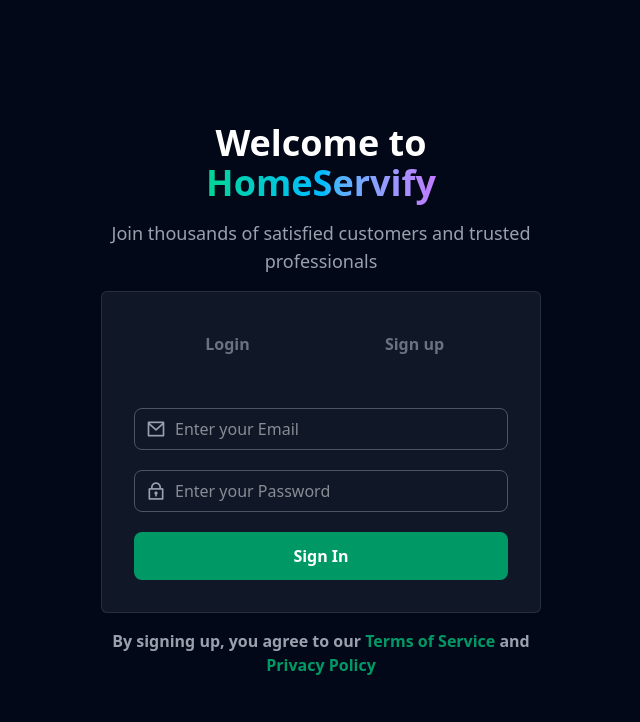
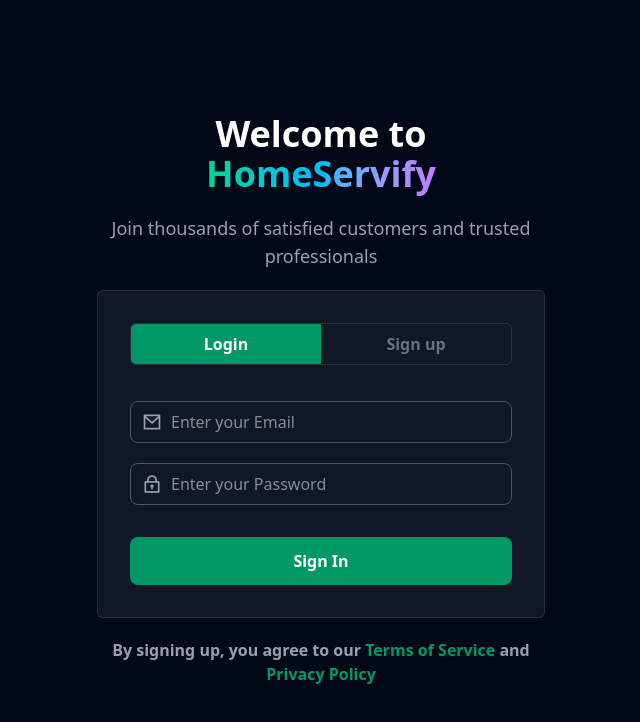
Before and after one commit to Kunalmadoliya/Survify, a React (Vite) app: page / in a window 1280 px wide. Shown: the top 722 px of the page, without its empty margins (319-959 px from the left). Built offline with nearby package versions, Linux system fonts and the light colour scheme.

Commit message:
16-07-25

```diff
--- a/conf/conf.js
+++ b/conf/conf.js
@@ -15,3 +15,4 @@ const conf = {
 
   appwriteBucketId: String(import.meta.env.VITE_APPWRITE_BUCKET_ID),
 };
+export default conf
--- a/package.json
+++ b/package.json
@@ -15,8 +15,10 @@
     "@tailwindcss/vite": "^4.1.11",
     "@tinymce/tinymce-react": "^6.2.1",
     "appwrite": "^18.1.1",
+    "awesome-react-stepper": "^1.1.1",
     "dompurify": "^3.2.6",
     "html-react-parser": "^5.2.5",
+    "primereact": "^10.9.6",
     "react": "^19.1.0",
     "react-dom": "^19.1.0",
     "react-hook-form": "^7.60.0",
--- a/src/App.jsx
+++ b/src/App.jsx
@@ -1,15 +1,14 @@
-import React from 'react'
-import Login from './components/Login'
-
-
+import React from "react";
+import Login from "./components/Login";
+import Signup from "./components/Signup";
+import Authentication from "./components/Authentication";
 
 const App = () => {
-
   return (
     <div>
-      <Login/>
+      <Authentication />
     </div>
-  )
-}
+  );
+};
 
-export default App
+export default App;
--- /dev/null
+++ b/src/components/Authentication.jsx
@@ -0,0 +1,38 @@
+import React, { useState } from "react";
+import Login from "./Login";
+import Signup from "./Signup";
+
+const Authentication = () => {
+  const [isLogin, setLogin] = useState(true);
+
+  return (
+    <div className="min-h-screen w-full bg-hsl-dark flex items-center justify-center px-4">
+      <div className="w-full max-w-md space-y-5 text-center">
+        <h1 className="text-3xl sm:text-4xl text-white font-bold">
+          Welcome to{" "}
+          <span className="bg-gradient-to-r from-emerald-400 via-sky-400 to-purple-400 bg-clip-text text-transparent">
+            HomeServify
+          </span>
+        </h1>
+        <p className="text-gray-400 text-base sm:text-lg">
+          Join thousands of satisfied customers and trusted professionals
+        </p>
+
+        {/* Form area */}
+        {isLogin ? (
+          <Login onToggle={() => setLogin(false)} />
+        ) : (
+          <Signup onToggle={() => setLogin(true)} />
+        )}
+
+        <p className="text-gray-400 text-sm sm:text-base font-semibold">
+          By signing up, you agree to our{" "}
+          <span className="text-custom-oklch">Terms of Service</span> and{" "}
+          <span className="text-custom-oklch">Privacy Policy</span>
+        </p>
+      </div>
+    </div>
+  );
+};
+
+export default Authentication;
--- a/src/components/Input.jsx
+++ b/src/components/Input.jsx
@@ -1,4 +1,4 @@
-import { useId } from "react";
+import {useId} from "react";
 
 const Input = ({
   label,
--- a/src/components/Login.jsx
+++ b/src/components/Login.jsx
@@ -1,82 +1,78 @@
 import { useForm } from "react-hook-form";
-import { login  } from "../store/actions/authSlice";
-import { useSelector, useDispatch } from "react-redux";
-import { NavLink } from "react-router-dom";
+import { login as authLogin } from "../store/actions/authSlice";
+import authService from "../appwrite/auth";
+import { useDispatch } from "react-redux";
+import { useNavigate } from "react-router-dom";
 import "remixicon/fonts/remixicon.css";
 import { Input, Button } from "./index";
+import { useState } from "react";
 
-const Login = () => {
+const Login = ({ onToggle }) => {
+  const navigate = useNavigate();
   const dispatch = useDispatch();
+  const [error, setError] = useState("");
 
-  // Initialize useForm
   const {
     register,
     handleSubmit,
-    formState: { errors },
+    formState: { errors, isSubmitting },
   } = useForm();
 
-  // Submit handler
-  const onSubmit = (data) => {
-    console.log("Form Data:", data);
-    dispatch(authLogin(data));
+  const login = async (data) => {
+    setError("");
+    try {
+      const session = await authService.login(data);
+      if (session) {
+        const userData = await authService.getCurrentUser();
+        if (userData) dispatch(authLogin(userData));
+        navigate("/");
+      }
+    } catch (error) {
+      setError(error.message);
+    }
   };
 
   return (
-    <>
-      <div className="w-full h-screen bg-hsl-dark flex items-center justify-center">
-        <div className="text-center w-110">
-          <h1 className="text-4xl text-white font-bold mb-4">
-            Welcome to{" "}
-            <span className="bg-gradient-to-r from-emerald-400 via-sky-400 to-purple-400 bg-clip-text text-transparent">
-              HomeServify
-            </span>
-          </h1>
-          <p className="text-gray-400 text-lg mb-4">
-            Join thousands of satisfied customers and trusted professionals
-          </p>
     <form
-            onSubmit={handleSubmit(onSubmit)}
-            className="bg-gray-800 border p-8 space-y-5 border-white/10 rounded-md mb-4"
+      onSubmit={handleSubmit(login)}
+      className="bg-gray-800 border border-white/10 p-6 sm:p-8 rounded-md space-y-5"
     >
-            <div className="flex">
-              <NavLink
-                to="/login"
-                className={({ isActive }) =>
-                  `flex w-full justify-center font-semibold p-2 rounded-md text-center transition-colors duration-300 ${
-                    isActive
-                      ? "bg-custom-oklch text-white"
-                      : "text-gray-500 hover:bg-gray-800 hover:text-white"
-                  }`
-                }
+      <div className="flex border border-white/10 rounded-md overflow-hidden">
+        <button
+          type="button"
+          className="flex w-1/2 justify-center font-semibold p-2 bg-custom-oklch text-white"
         >
           Login
-              </NavLink>
-              <NavLink
-                to="/signup"
-                className={({ isActive }) =>
-                  `flex w-full justify-center font-semibold p-2 rounded-md text-center transition-colors duration-300 ${
-                    isActive
-                      ? "bg-custom-oklch text-white"
-                      : "text-gray-500 hover:bg-gray-800 hover:text-white"
-                  }`
-                }
+        </button>
+        <button
+          type="button"
+          onClick={onToggle}
+          className="flex w-1/2 justify-center font-semibold p-2 text-gray-500 hover:bg-gray-800 hover:text-white"
         >
           Sign up
-              </NavLink>
+        </button>
       </div>
 
-            <div className="space-y-5 pt-6">
+      <div className="space-y-5 pt-4">
         <Input
           icon={<i className="ri-mail-line text-gray-400 text-xl"></i>}
           type="email"
           placeholder="Enter your Email"
-                {...register("email", { required: "Email is required" })}
+          {...register("email", {
+            required: "Email is required",
+            validate: {
+              matchPattern: (value) =>
+                /^\w+([.-]?\w+)*@\w+([.-]?\w+)*(\.\w{2,3})+$/.test(value) ||
+                "Email address must be a valid address",
+            },
+          })}
         />
         {errors.email && (
           <p className="text-red-500 text-left text-sm pl-1">
             {errors.email.message}
           </p>
         )}
+
         <Input
           icon={<i className="ri-lock-2-line text-gray-400 text-xl"></i>}
           type="password"
@@ -88,20 +84,20 @@ const Login = () => {
             {errors.password.message}
           </p>
         )}
+
+        {error && (
+          <p className="text-red-500 text-left text-sm pl-1">{error}</p>
+        )}
       </div>
 
-            <div>
-              <Button type="submit">Sign In</Button>
-            </div>
+      <Button type="submit" disabled={isSubmitting} className="mt-3">
+        {isSubmitting ? (
+          <i className="ri-loader-4-line animate-spin text-xl"></i>
+        ) : (
+          "Sign In"
+        )}
+      </Button>
     </form>
-          <p className="text-gray-400 font-semibold">
-            By signing up, you agree to our{" "}
-            <span className="text-custom-oklch">Terms of Service</span> and{" "}
-            <span className="text-custom-oklch">Privacy Policy</span>
-          </p>
-        </div>
-      </div>
-    </>
   );
 };
 
--- a/src/components/Signup.jsx
+++ b/src/components/Signup.jsx
@@ -0,0 +1,124 @@
+import React, {useState} from "react";
+import Stepper from "awesome-react-stepper";
+import {Input, Button} from "./index";
+import authService from "../appwrite/auth";
+import {useNavigate} from "react-router-dom";
+import {useDispatch} from "react-redux";
+import {useForm} from "react-hook-form";
+
+import {login} from "../store/actions/authSlice";
+
+const Signup = ({onToggle}) => {
+  const navigate = useNavigate();
+  const dispatch = useDispatch();
+  const [error, setError] = useState("");
+  const [value, setValue] = useState("customer");
+
+  const {
+    register,
+    handleSubmit,
+    formState: {errors, isSubmitting},
+  } = useForm();
+
+  const create = async (data) => {
+    setError("");
+    setValue(" ");
+    try {
+      const userData = await authService.createAccount(data);
+      if (userData) {
+        const userData = await authService.getCurrentUser();
+        dispatch(login(userData));
+        navigate("/");
+      }
+    } catch (error) {
+      setError(error.message);
+    }
+  };
+
+  return (
+    <>
+      <form
+        onSubmit={handleSubmit(create)}
+        className="bg-gray-800 border border-white/10 p-6 sm:p-8 rounded-md space-y-5 text-white"
+      >
+        <div className="flex border border-white/10 rounded-md overflow-hidden">
+          <button
+            type="button"
+            onClick={onToggle}
+            className="flex w-1/2 justify-center font-semibold p-2 text-gray-500 hover:bg-gray-800 hover:text-white"
+          >
+            Login
+          </button>
+
+          <button
+            type="button"
+            className="flex w-1/2 justify-center font-semibold p-2 bg-custom-oklch text-white"
+          >
+            Sign up
+          </button>
+        </div>
+
+        <Stepper>
+          <div className="space-y-1">
+            <div className="mt-4">
+              <h1 className="text-xl font-semibold">Choose Account Type</h1>
+            </div>
+            <div>
+              <button onClick={() => setValue("customer")}>Customer</button>
+              <button onClick={() => setValue("Provider")}>Provider</button>
+            </div>
+            <div>
+              <div className="space-y-5 pt-4">
+                <Input
+                  icon={<i className="ri-mail-line text-gray-400 text-xl"></i>}
+                  type="email"
+                  placeholder="Enter your Email"
+                  {...register("email", {
+                    required: "Email is required",
+                    validate: {
+                      matchPattern: (value) =>
+                        /^\w+([.-]?\w+)*@\w+([.-]?\w+)*(\.\w{2,3})+$/.test(
+                          value
+                        ) || "Email address must be a valid address",
+                    },
+                  })}
+                />
+                {errors.email && (
+                  <p className="text-red-500 text-left text-sm pl-1">
+                    {errors.email.message}
+                  </p>
+                )}
+
+                <Input
+                  icon={
+                    <i className="ri-lock-2-line text-gray-400 text-xl"></i>
+                  }
+                  type="password"
+                  placeholder="Enter your Password"
+                  {...register("password", {required: "Password is required"})}
+                />
+                {errors.password && (
+                  <p className="text-red-500 text-left text-sm pl-1">
+                    {errors.password.message}
+                  </p>
+                )}
+
+                {error && (
+                  <p className="text-red-500 text-left text-sm pl-1">{error}</p>
+                )}
+              </div>
+            </div>
+          </div>
+          <div>
+            <h1>Add your content here!!!</h1>
+          </div>
+          <div>
+            <h1>Thank you for using Awesome React Stepper</h1>
+          </div>
+        </Stepper>
+      </form>
+    </>
+  );
+};
+
+export default Signup;
```
Also changed, not shown: 1 other file (tests, documents, lock files or other folders). Lines whose indentation alone changed are shown as unchanged.
